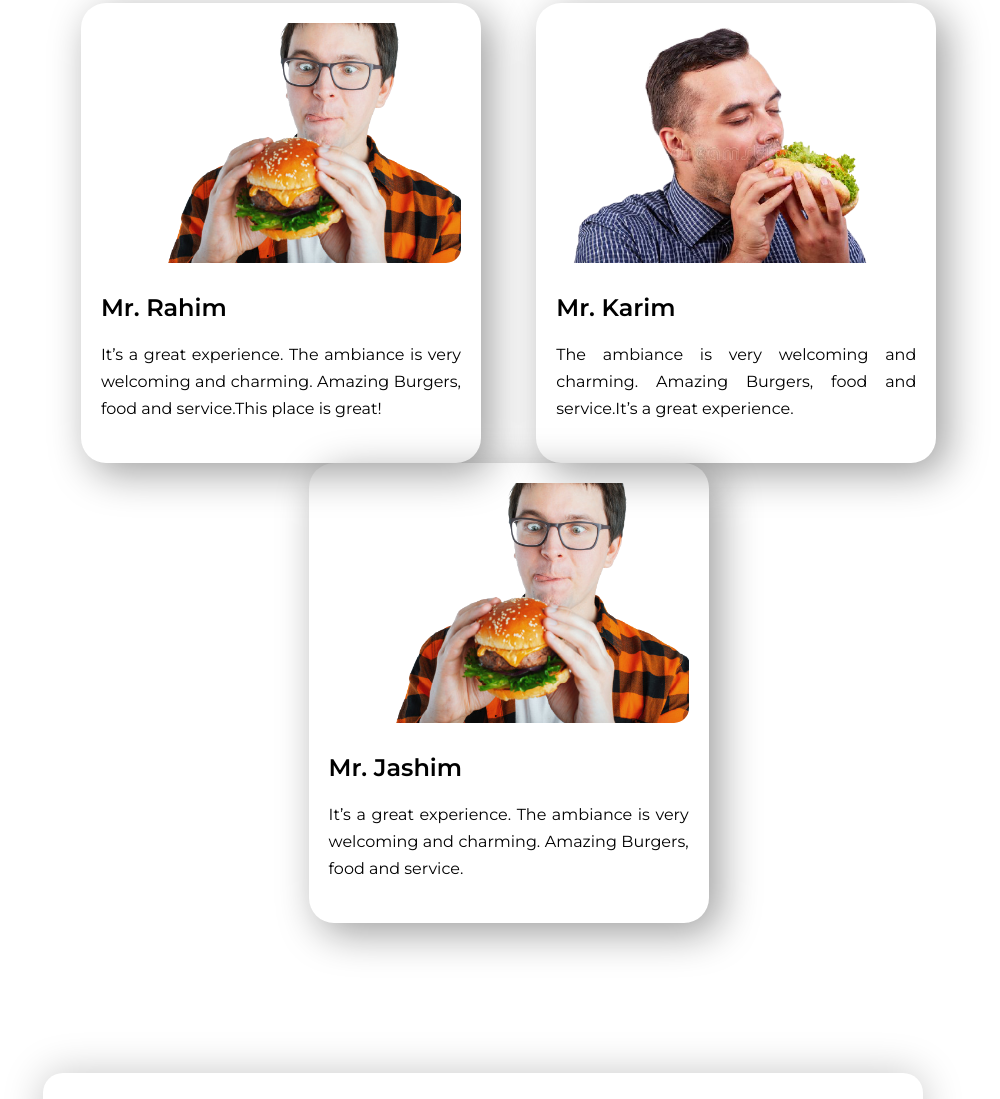
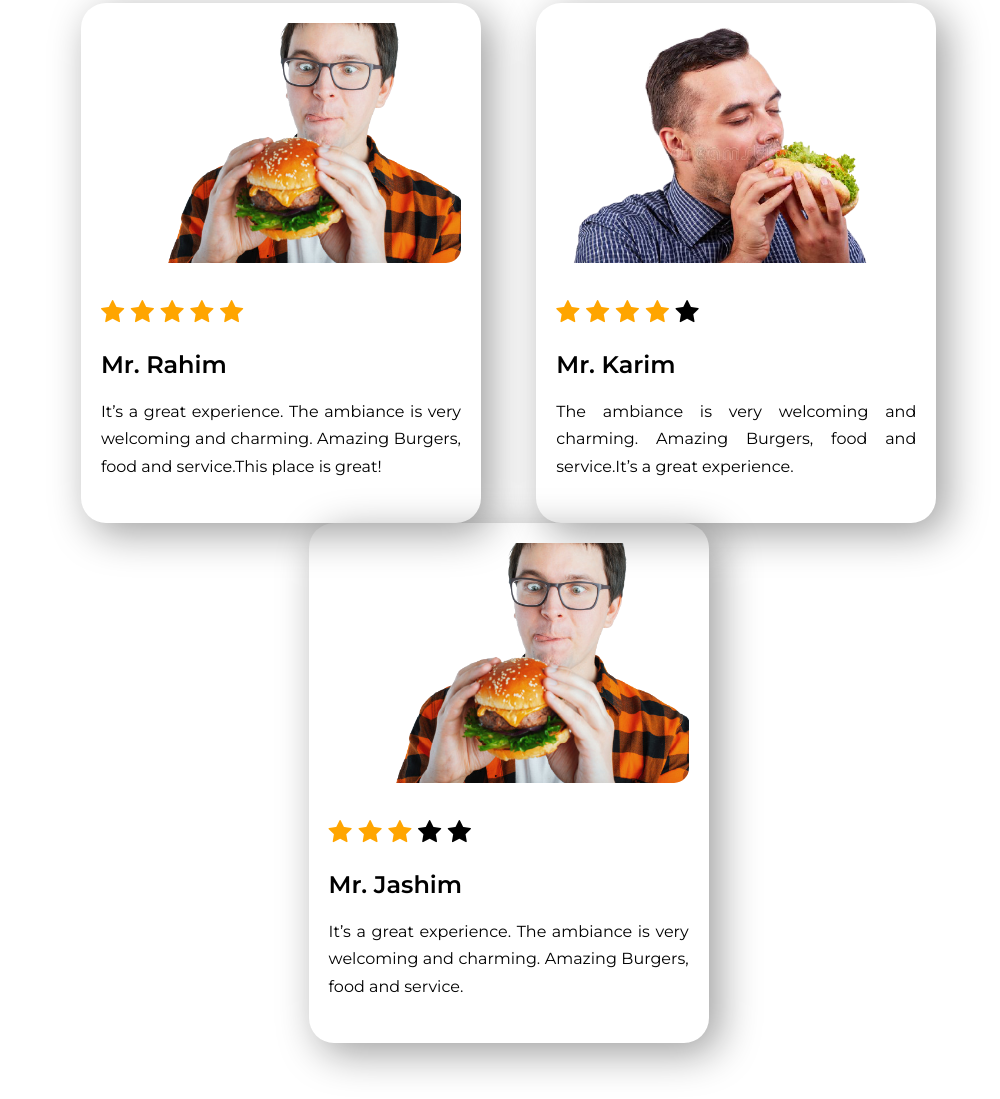
Before and after one commit to shahriar08/food-network, a plain HTML site: page index.html in a window 1280 px wide. Shown: the part 3184-4283 px from the top of the page, without its empty margins (157-1157 px from the left). Drawn offline with Linux system fonts and the light colour scheme.

Commit message:
Added five star review

```diff
--- a/index.html
+++ b/index.html
@@ -8,6 +8,7 @@
     <link rel="preconnect" href="https://fonts.googleapis.com">
     <link rel="preconnect" href="https://fonts.gstatic.com" crossorigin>
     <link href="https://fonts.googleapis.com/css2?family=Montserrat:wght@400;500;600&display=swap" rel="stylesheet">
+    <link rel="stylesheet" href="https://cdnjs.cloudflare.com/ajax/libs/font-awesome/4.7.0/css/font-awesome.min.css">
     <link rel="stylesheet" href="style.css">
 </head>
 <body>
@@ -92,18 +93,34 @@
 
             <div class="box-reviews">
                 <img src="images/male/person-3.png" alt="">
+                <p class="star-review"><span class="fa fa-star checked"></span>
+                    <span class="fa fa-star checked"></span>
+                    <span class="fa fa-star checked"></span>
+                    <span class="fa fa-star checked"></span>
+                    <span class="fa fa-star checked"></span></p>
                 <h2>Mr. Rahim</h2>
                 <p> It’s a great experience. The ambiance is very welcoming and charming. Amazing Burgers, food and service.This place is great!</p>
             </div>
 
             <div class="box-reviews">
                 <img src="images/male/person-2.png" alt="">
+                <p class="star-review"><span class="fa fa-star checked"></span>
+                    <span class="fa fa-star checked"></span>
+                    <span class="fa fa-star checked"></span>
+                    <span class="fa fa-star checked"></span>
+                    <span class="fa fa-star"></span></p>
                 <h2>Mr. Karim</h2>
                 <p>The ambiance is very welcoming and charming. Amazing Burgers, food and service.It’s a great experience. </p>
             </div>
 
             <div class="box-reviews">
                 <img src="images/male/person-3.png" alt="">
+                <p class="star-review">
+                    <span class="fa fa-star checked"></span>
+                    <span class="fa fa-star checked"></span>
+                    <span class="fa fa-star checked"></span>
+                    <span class="fa fa-star "></span>
+                    <span class="fa fa-star"></span></p>
                 <h2>Mr. Jashim</h2>
                 <p>It’s a great experience. The ambiance is very welcoming and charming. Amazing Burgers, food and service.</p>
             </div>
--- a/style.css
+++ b/style.css
@@ -3,6 +3,7 @@ body{
     padding: 0;
     font-family: 'Montserrat', sans-serif;
 }
+
 .orange-color{
     color: #FC8F49;
 }
@@ -146,7 +147,7 @@ li{
 }
 .box-reviews{
     width: 400px;
-    height: 460px;
+    height: 520px;
     line-height: 1.7em;
     display: inline-block;
     margin-left: 4%;
@@ -169,7 +170,12 @@ li{
     padding: 0 5%;
     text-align: justify;
 }
-
+.checked {
+    color: orange;
+  }
+  .star-review{
+    font-size: 25px;
+  }
 /* reviews section end */
 
 
```
